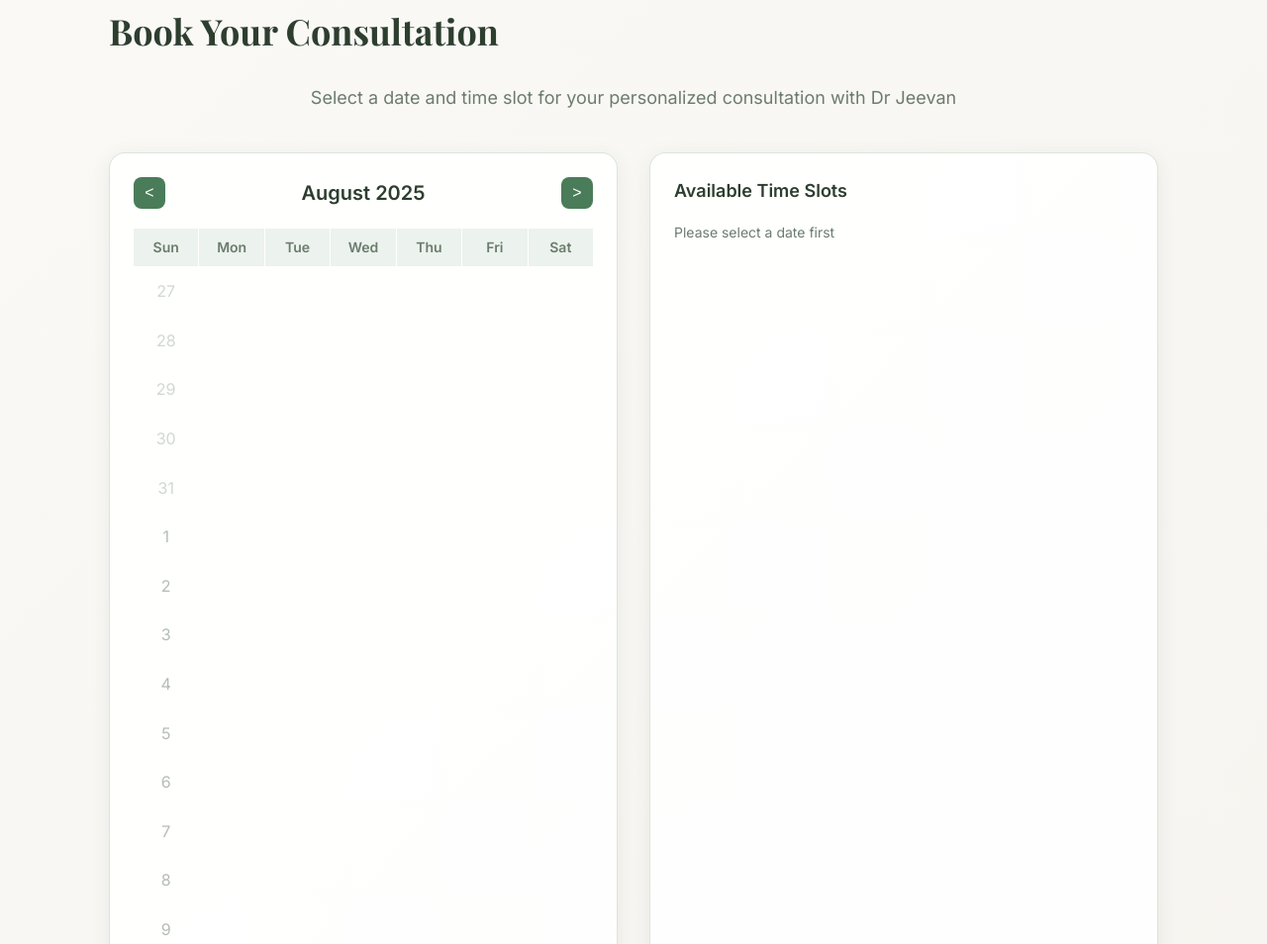
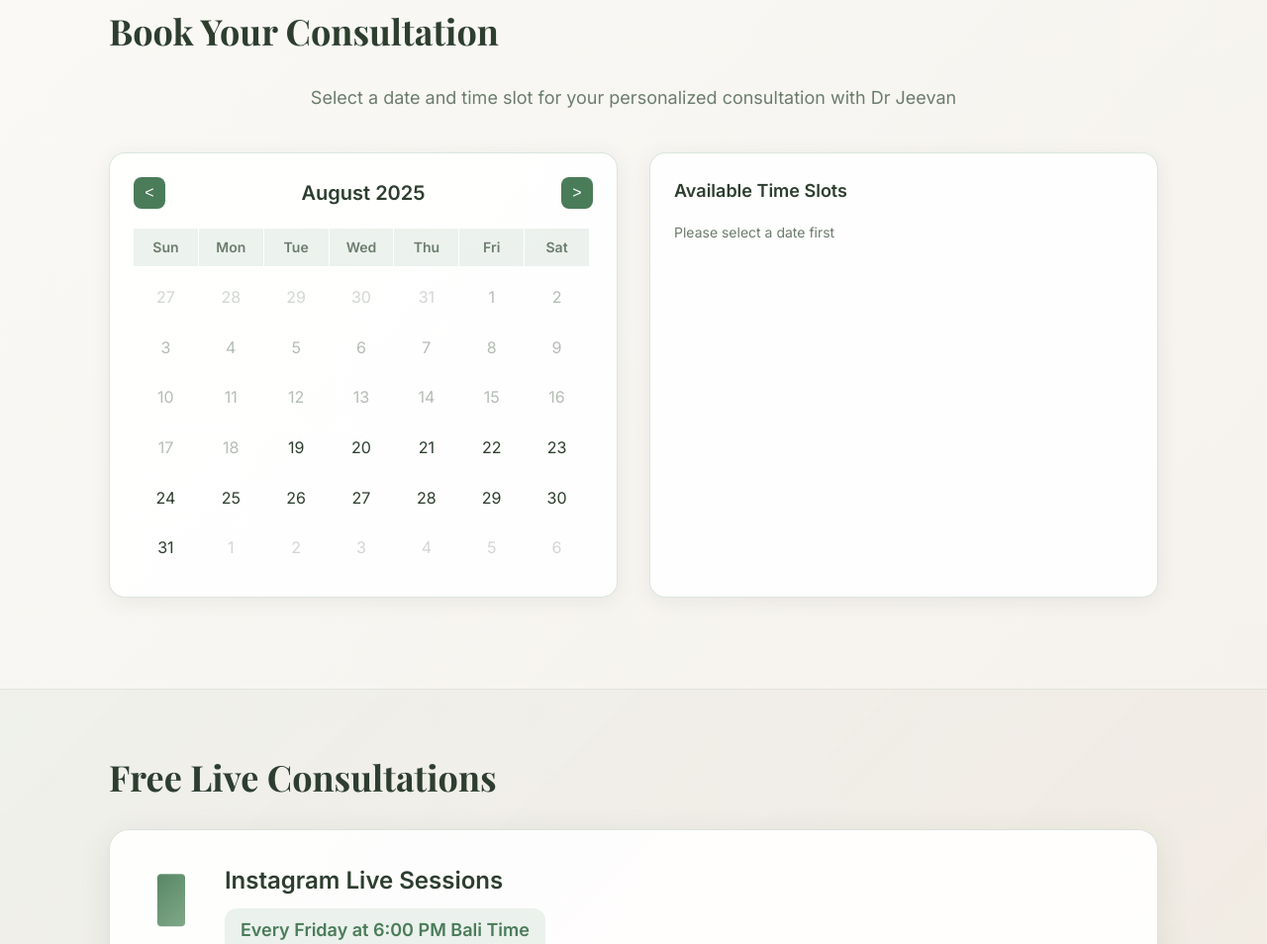
Before and after one commit to creationaff/drjeevan, a plain HTML site: page index.html in a window 1280 px wide. Shown: the part 1414-2368 px from the top of the page at 99% size. Drawn offline with nearby package versions, Linux system fonts and the light colour scheme; a script that the page names is missing.

Commit message:
Calendar layout: constrain height, add 7-column days grid, prevent page stretch

```diff
--- a/styles.css
+++ b/styles.css
@@ -322,6 +322,12 @@ body::before {
   margin-bottom: 32px;
 }
 
+/* Prevent layout shift if calendar grows; keep right panel stable */
+.time-slots-container,
+.calendar-container {
+  min-height: 420px;
+}
+
 /* Calendar Styles */
 .calendar-container {
   background: rgba(255,255,255,0.9);
@@ -369,6 +375,15 @@ body::before {
   gap: 1px;
 }
 
+/* Ensure the days render in a fixed 7-column grid below headers */
+#calendar-days {
+  display: grid;
+  grid-template-columns: repeat(7, 1fr);
+  gap: 1px;
+  grid-column: 1 / -1; /* span full width of the header row */
+  margin-top: 6px;
+}
+
 .calendar-day-header {
   padding: 8px;
   text-align: center;
@@ -388,6 +403,18 @@ body::before {
   display: flex;
   align-items: center;
   justify-content: center;
+}
+
+/* Keep the calendar from growing too tall; allow scroll if needed */
+.calendar-container {
+  max-height: 520px;
+  overflow: hidden;
+}
+
+.calendar-container .calendar-grid {
+  overflow-y: auto;
+  max-height: 420px; /* header ~100px + grid 420px */
+  padding-right: 4px; /* room for scrollbar */
 }
 
 .calendar-day:hover:not(.disabled) {
```
